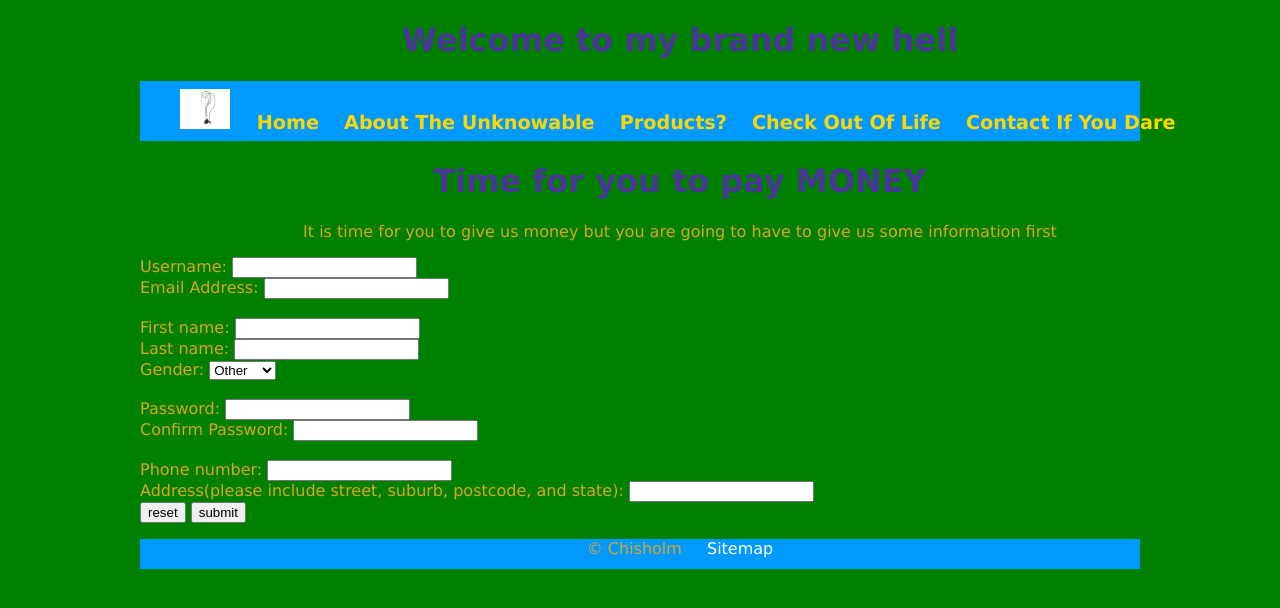
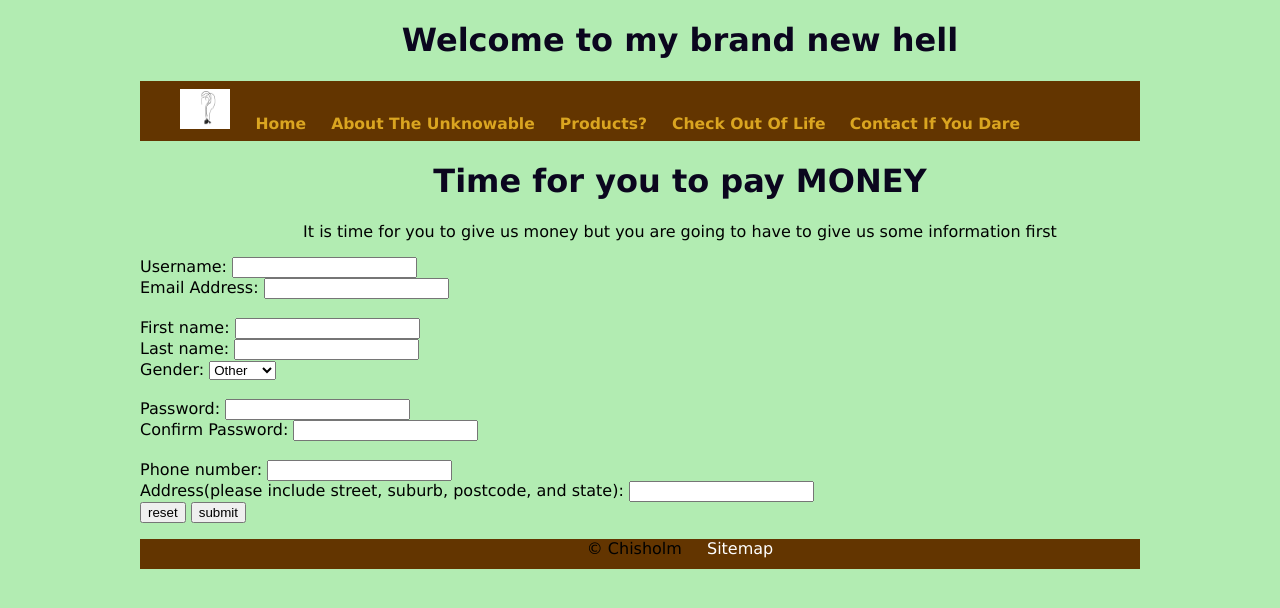
Before and after one commit to s202200746/ZADwebsite, a plain HTML site: page checkout.html in a window 1280 px wide. Drawn offline with Linux system fonts and the light colour scheme.

Commit message:
SUCK OUT THE LOVE AND CREATIVITY
 ONLY READABLE GREY

```diff
--- a/css/myStyles.css
+++ b/css/myStyles.css
@@ -3,23 +3,22 @@ body{
    font-family: Verdana, Geneva, Tahoma, sans-serif;
    width: 1000px;
    margin: auto;
-   background-color: green;
+   background-color: rgb(178, 236, 178);
 }
 h1 {
-   color: #493595 ;
+   color: #0b061e ;
    margin-left: 80px;
    text-align: center;
 }
 h2 {
-   color: #00bd29 ;
+   color: green ;
    margin-left: 80px;
    text-align: right;
 }
 nav{
-   background-color: #0099ff ;
+   background-color: rgb(99, 53, 0) ;
    height: 40px;
    padding-bottom: 20px;
-   white-space: nowrap;
 }
 nav ul {
    list-style: none;
@@ -27,16 +26,17 @@ nav ul {
 }
 nav li {
    display: inline;
+   font-size: small;
 }
 nav a {
    text-decoration: none;
-   color: gold;
+   color: goldenrod;
    font-size: 1.2em;
    font-weight: bold;
    margin-right: 20px;
 }
 nav a:hover{
-   color: black;
+   color: goldenrod;
 }
 section {
    float: left;
@@ -47,7 +47,7 @@ section {
 
 footer {
    clear: both;
-   background-color: #0099ff;
+   background-color: rgb(99, 53, 0);
    color: white;
    height: 30px;
    text-align: center;
@@ -72,11 +72,15 @@ table {
    margin-bottom: 10px;
 }
 p {
-   color: goldenrod ;
+   color: black ;
    margin-left: 80px;
    text-align: center;
 }
-table {color: goldenrod;
+table {color: black ;
 }
-label {color: goldenrod;
+form {color: black ;
 }
+label {color: black ;
+}
+h4 {color: goldenrod ;
+}
```
